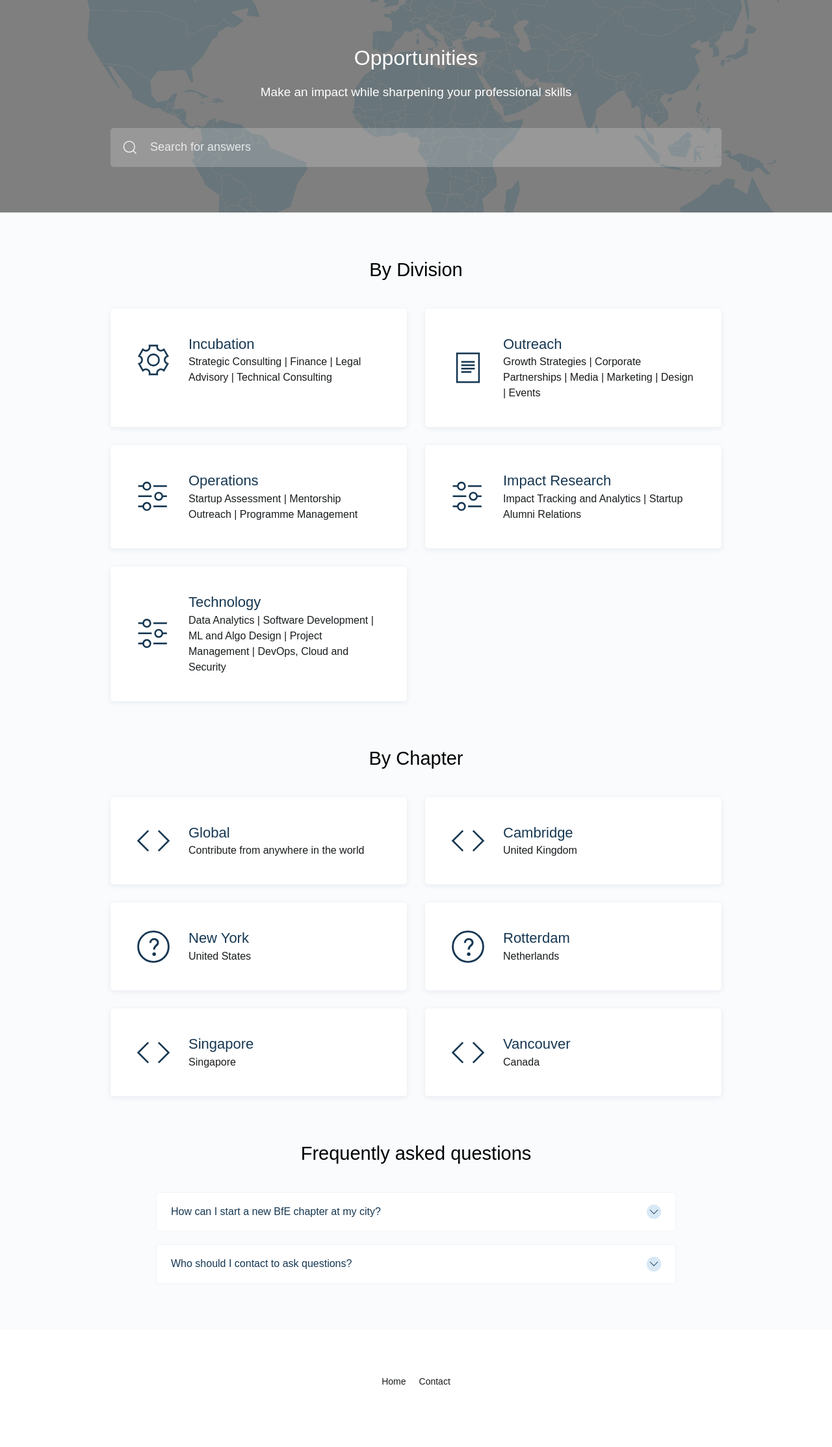
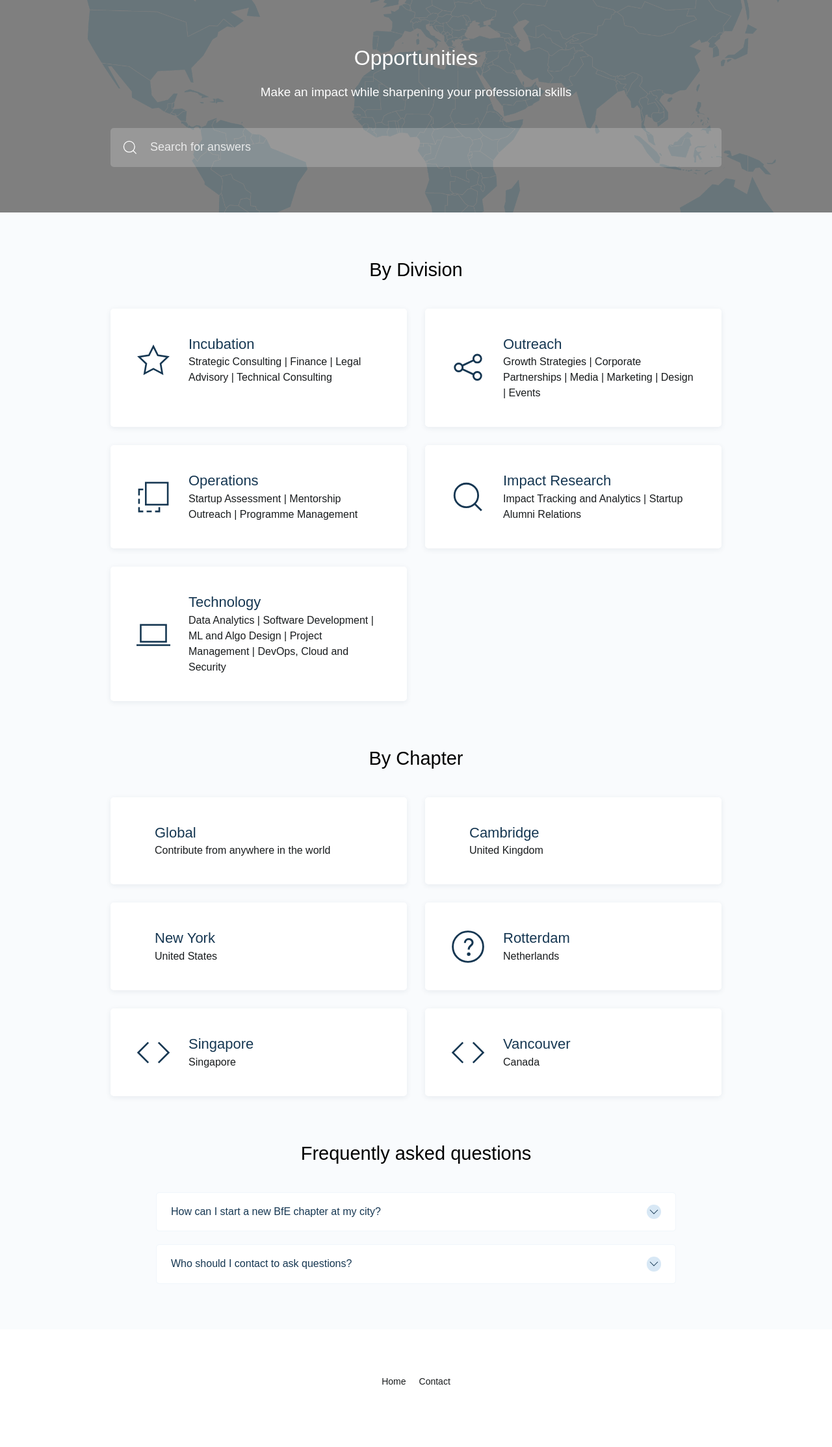
Before and after one commit to bfe-tech-recruitment/Opps-page, a Jekyll site: the page built from index.md, in a window 1280 px wide. Shown: the whole page at 65% size. Built offline with Jekyll 4.4.1, drawn with Linux system fonts in a browser that asks for light colours; some web fonts are replaced.

Commit message:
update icons

```diff
--- a/_data/home_categories.yml
+++ b/_data/home_categories.yml
@@ -7,27 +7,27 @@
     - permalink: /incubation/
       title: Incubation
       desc: Strategic Consulting | Finance | Legal Advisory | Technical Consulting
-      icon: cog
+      icon: star
 
     - permalink: /outreach/
       title: Outreach
       desc: Growth Strategies | Corporate Partnerships | Media | Marketing | Design | Events
-      icon: file-text
+      icon: social
 
     - permalink: /operations/
       title: Operations
       desc: Startup Assessment | Mentorship Outreach | Programme Management
-      icon: settings
+      icon: move
 
     - permalink: /impact-research/
       title: Impact Research
       desc: Impact Tracking and Analytics | Startup Alumni Relations
-      icon: settings
+      icon: search
 
     - permalink: /technology/
       title: Technology
       desc: Data Analytics | Software Development | ML and Algo Design | Project Management | DevOps, Cloud and Security
-      icon: settings
+      icon: laptop
 
 - title: By Chapter
   subtitle:
@@ -37,17 +37,14 @@
     - permalink: /global/
       title: Global
       desc: Contribute from anywhere in the world
-      icon: code
 
     - permalink: /cambridge/
       title: Cambridge
       desc: United Kingdom
-      icon: code
 
     - permalink: /newyork/
       title: New York
       desc: United States
-      icon: question
 
     - permalink: /rotterdam/
       title: Rotterdam
```
